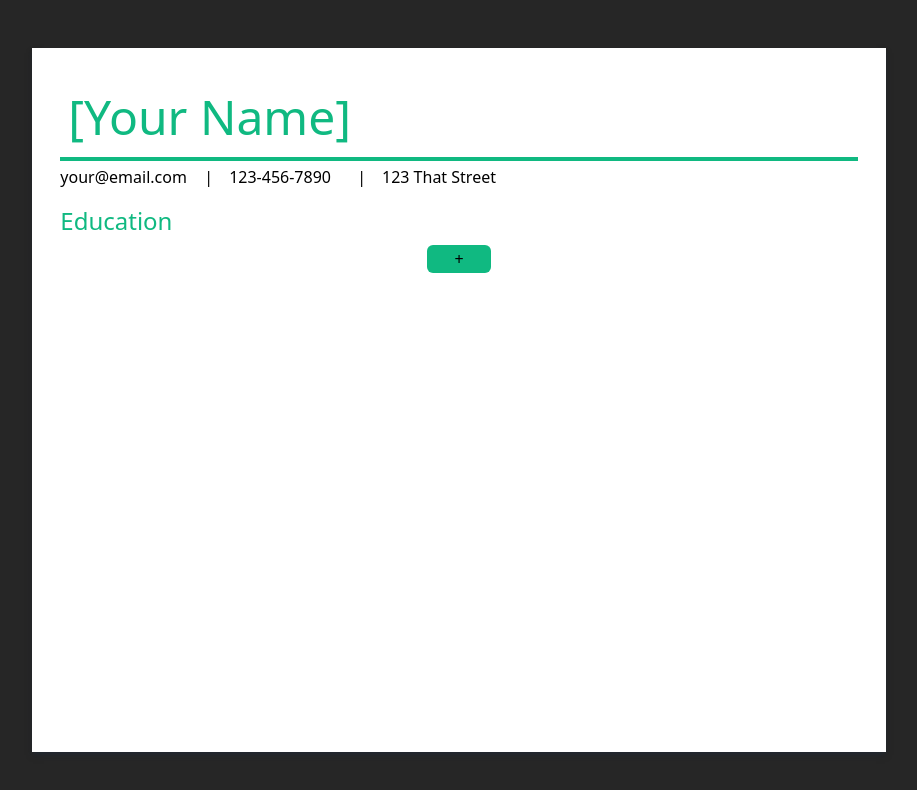
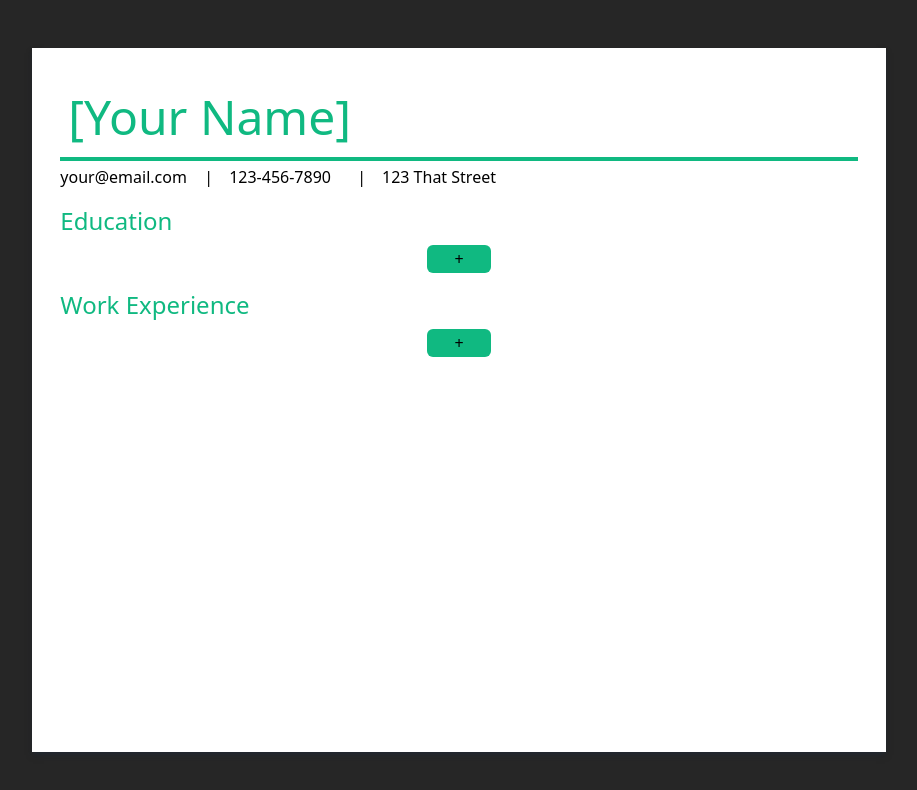
Before and after one commit to hassanbaryal/cv-application, a React app: page / in a window 1280 px wide. Shown: the top 790 px of the page, without its empty margins (181-1098 px from the left). Built offline with nearby package versions, Linux system fonts and the light colour scheme.

Commit message:
Imported work experience component

```diff
--- a/src/App.js
+++ b/src/App.js
@@ -1,6 +1,7 @@
 import React from 'react';
 import GeneralInformation from './components/GeneralInformation';
 import EducationalExperience from './components/EducationalExperience';
+import WorkExperience from './components/WorkExperience';
 
 class App extends React.Component {
 
@@ -13,6 +14,7 @@ class App extends React.Component {
       <div className="w-8/12 min-h-full p-7 bg-white shadow-md shadow-gray-800/50 flex flex-col gap-4">
         <GeneralInformation />
         <EducationalExperience />
+        <WorkExperience />
       </div>
     );
   };
```
